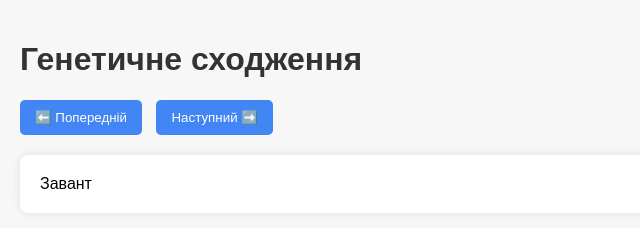
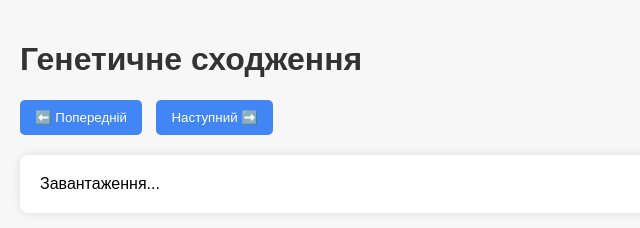
Before and after one commit to tomek12743/novela-site, a plain HTML site: page index.html in a window 1280 px wide. Shown: the full height of the page, 0-640 px from the left. Drawn offline with Linux system fonts and the light colour scheme; no server answers.

Commit message:
Add files via upload

```diff
--- a/index.html
+++ b/index.html
@@ -45,4 +45,65 @@
     <button onclick="prevChapter()">⬅️ Попередній</button>
     <button onclick="nextChapter()">Наступний ➡️</button>
   </div>
-  <div id="chapter">Завант
+  <div id="chapter">Завантаження...</div>
+
+  <!-- Firebase SDK без import -->
+  <script src="https://www.gstatic.com/firebasejs/10.12.0/firebase-app-compat.js"></script>
+  <script src="https://www.gstatic.com/firebasejs/10.12.0/firebase-firestore-compat.js"></script>
+  <script>
+    // Налаштування Firebase
+    const firebaseConfig = {
+      apiKey: "AIzaSyC1bDpZ1W1M4VQlcvZmnueDqWhNysMaRbM",
+      authDomain: "novela-79f77.firebaseapp.com",
+      projectId: "novela-79f77",
+      storageBucket: "novela-79f77.appspot.com",
+      messagingSenderId: "1016970384478",
+      appId: "1:1016970384478:web:44e1e0a41ffe3a657c50cf",
+      measurementId: "G-H2DBHBXEEL"
+    };
+
+    firebase.initializeApp(firebaseConfig);
+    const db = firebase.firestore();
+
+    let currentChapter = 1;
+    const maxChapter = 3;
+
+    async function loadChapter(chapterNumber) {
+      const chapterId = `chapter-${chapterNumber}`;
+      const chapterElement = document.getElementById("chapter");
+      chapterElement.innerText = "Завантаження...";
+
+      try {
+        const docRef = db.collection("novels").doc("genetic-ascension").collection("chapters").doc(chapterId);
+        const docSnap = await docRef.get();
+
+        if (docSnap.exists) {
+          chapterElement.innerText = docSnap.data().text;
+        } else {
+          chapterElement.innerText = "Розділ не знайдено.";
+        }
+      } catch (error) {
+        chapterElement.innerText = "Помилка завантаження.";
+        console.error("Помилка:", error);
+      }
+    }
+
+    function nextChapter() {
+      if (currentChapter < maxChapter) {
+        currentChapter++;
+        loadChapter(currentChapter);
+      }
+    }
+
+    function prevChapter() {
+      if (currentChapter > 1) {
+        currentChapter--;
+        loadChapter(currentChapter);
+      }
+    }
+
+    // Початкове завантаження
+    loadChapter(currentChapter);
+  </script>
+</body>
+</html>
```
